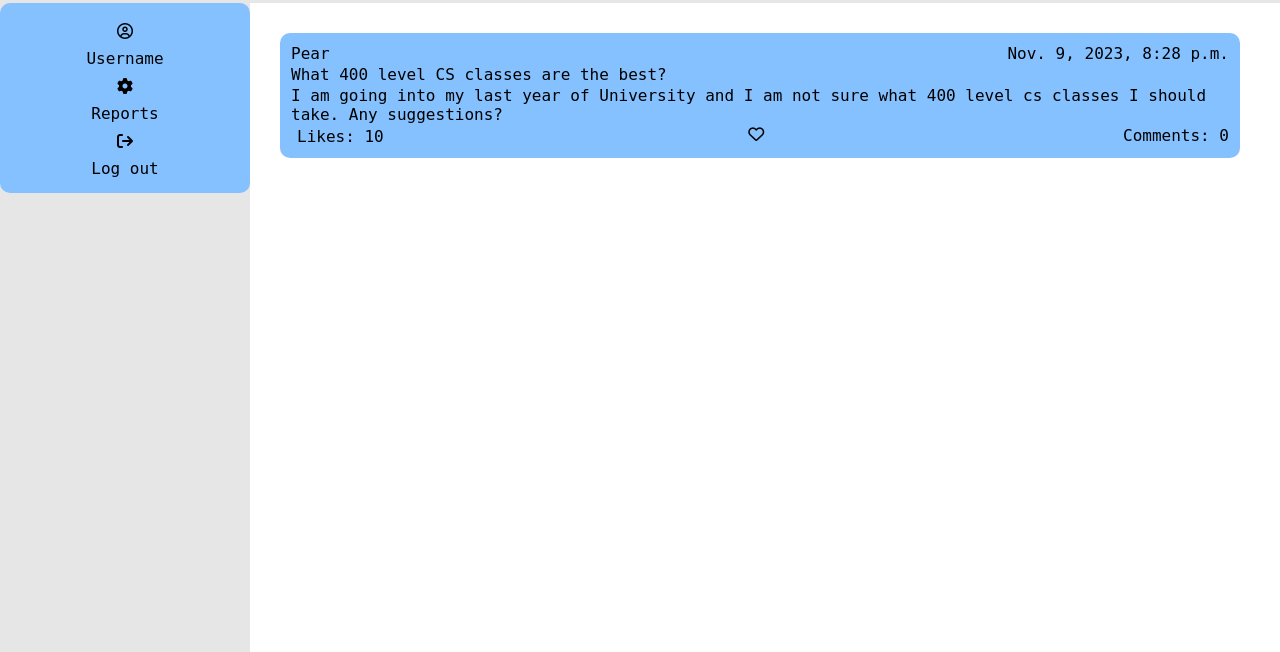
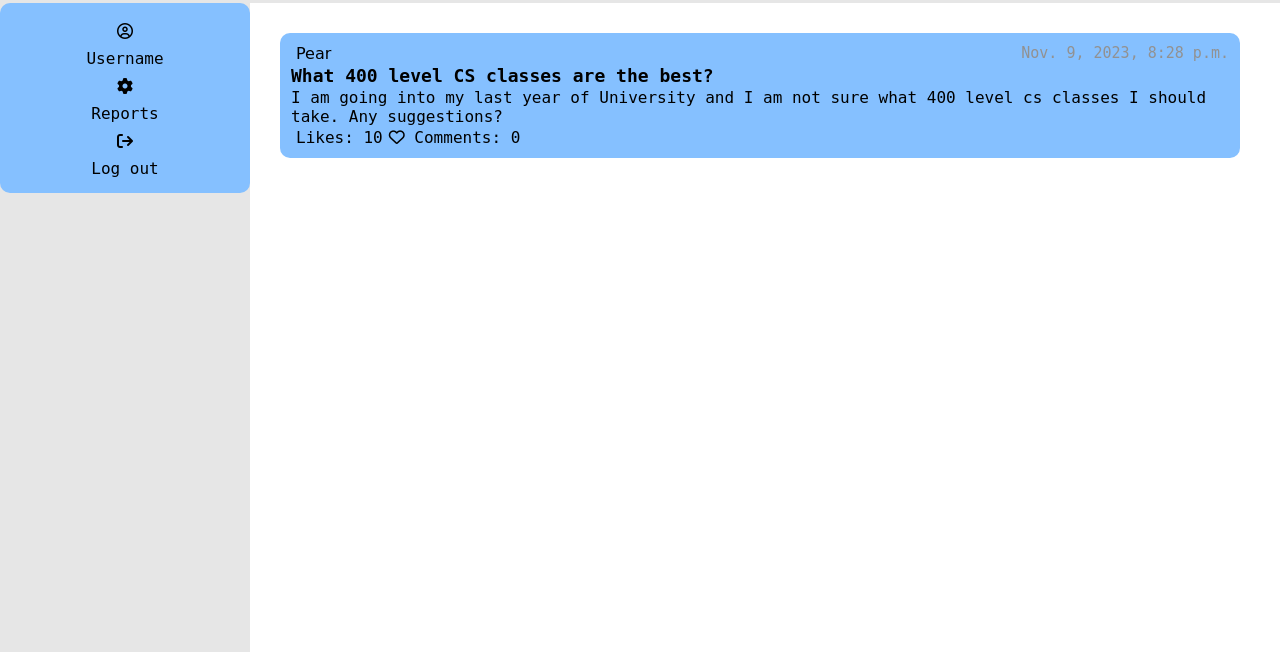
Before and after one commit to clg875/UR-Spaces, a Django app: a page that uses URSpaces/myapp/templates/subforum.html in a window 1280 px wide. Shown: the part 88-740 px from the top of the page. Run offline with Django 4.2, Linux system fonts and the light colour scheme; a user stored in the database is signed in; data comes from the database, SQL or seed files in the repository; parts of the project's set-up code (start-up, migrations or seed data) failed here and were passed over; some libraries are stand-ins or nearby versions.

Commit message:
update subforum.html

```diff
--- a/URSpaces/myapp/templates/subforum.html
+++ b/URSpaces/myapp/templates/subforum.html
@@ -15,25 +15,25 @@
       <form action="." method="POST">
         {% csrf_token %}
         <section class="box">
-        <div class="forum-item">
+        <div class="post-item">
           <p> Post Header: </p>
         </div>
-        <div class="forum-item">
+        <div class="post-item">
           <textarea name="newHeader" cols="100" placeholder="Add post header..."></textarea>
         </div>
-        <div class="forum-item">
+        <div class="post-item">
           <p> Contents: </p>
         </div>
-        <div class="forum-item">
+        <div class="post-item">
           <textarea name="newContents"  cols="130" rows="3" placeholder="Input text here..."></textarea>
         </div>
         {% if error %}
-        <div class="forum-item">
+        <div class="post-item">
                 <p style="color: red">Header and content must be filled out.</p>
         </div>
         {%endif%}
 
-        <div class="forum-item">
+        <div class="post-item">
           <input type="submit" value="Submit" name="newPost_form">
         </div>
       </section>
@@ -42,21 +42,21 @@
 
       {% for field in post %}
         <section class="box" >
-        <div class="forum-item">
+        <div class="post-item">
           {%if  field.User_ID.User_ID.username  == request.user.username%}
-                <a href="{% url 'profile' %}"> {{field.User_ID.User_ID.username}}  </a>
+                <a href="{% url 'profile' %}" class="name"> {{field.User_ID.User_ID.username}}  </a>
           {%else%}
-                <a href="{{field.User_ID.get_url}}"> {{field.User_ID.User_ID.username}}  </a>
+                <a href="{{field.User_ID.get_url}}" class="name"> {{field.User_ID.User_ID.username}}  </a>
           {% endif %}
-            <span> {{field.post_date}} </span>
+            <span class="date"> {{field.post_date}} </span>
         </div>
-        <div class="forum-item">
-          <a href="{{field.get_url}}"> {{field.post_name}}  </a>
+        <div class="post-item">
+          <a href="{{field.get_url}}" class="item2"> {{field.post_name}}  </a>
           </div>
-        <div class="forum-item">
+        <div class="post-item">
           <span> {{field.contents}}</span>
         </div>
-        <div class="post-item">
+        <div>
           <input type="button" value="Likes: 10" class="btn1"><i class="fa-regular fa-heart"></i>
           <a href="{{field.get_url}}"> Comments: {{field.num_comments}} </a>
       </section>
```
